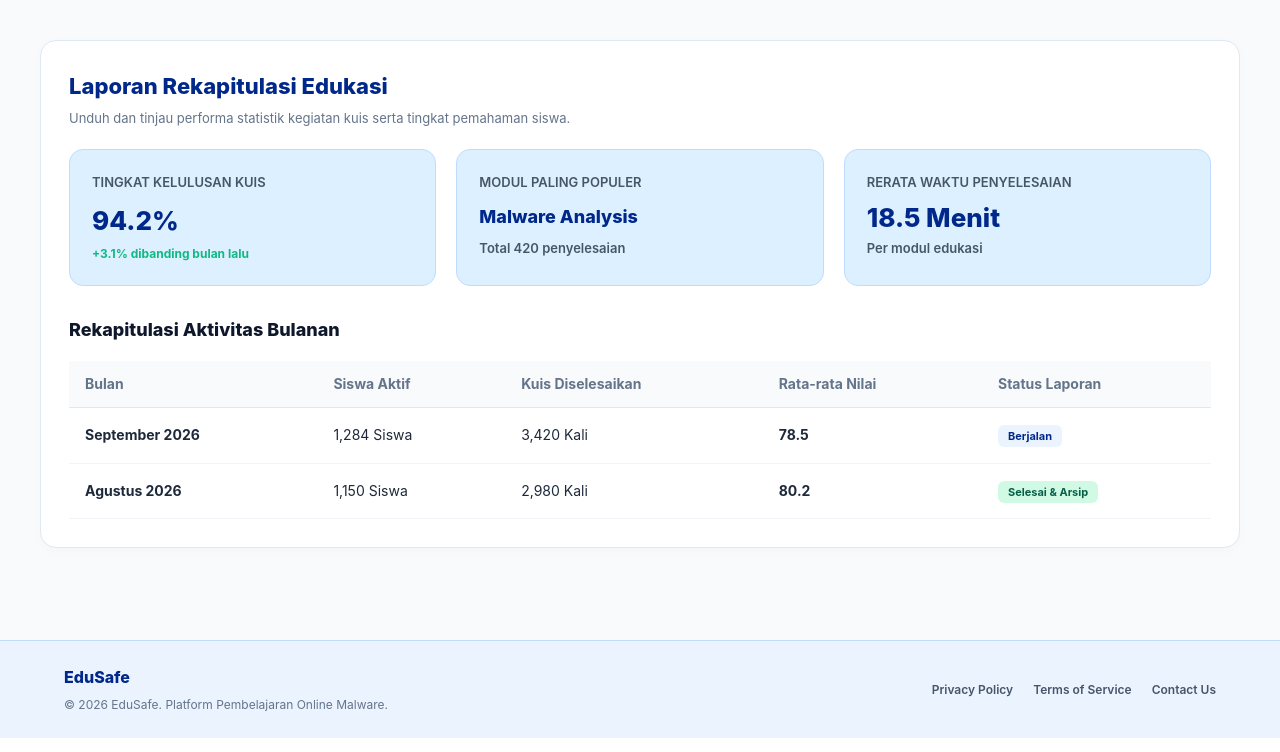
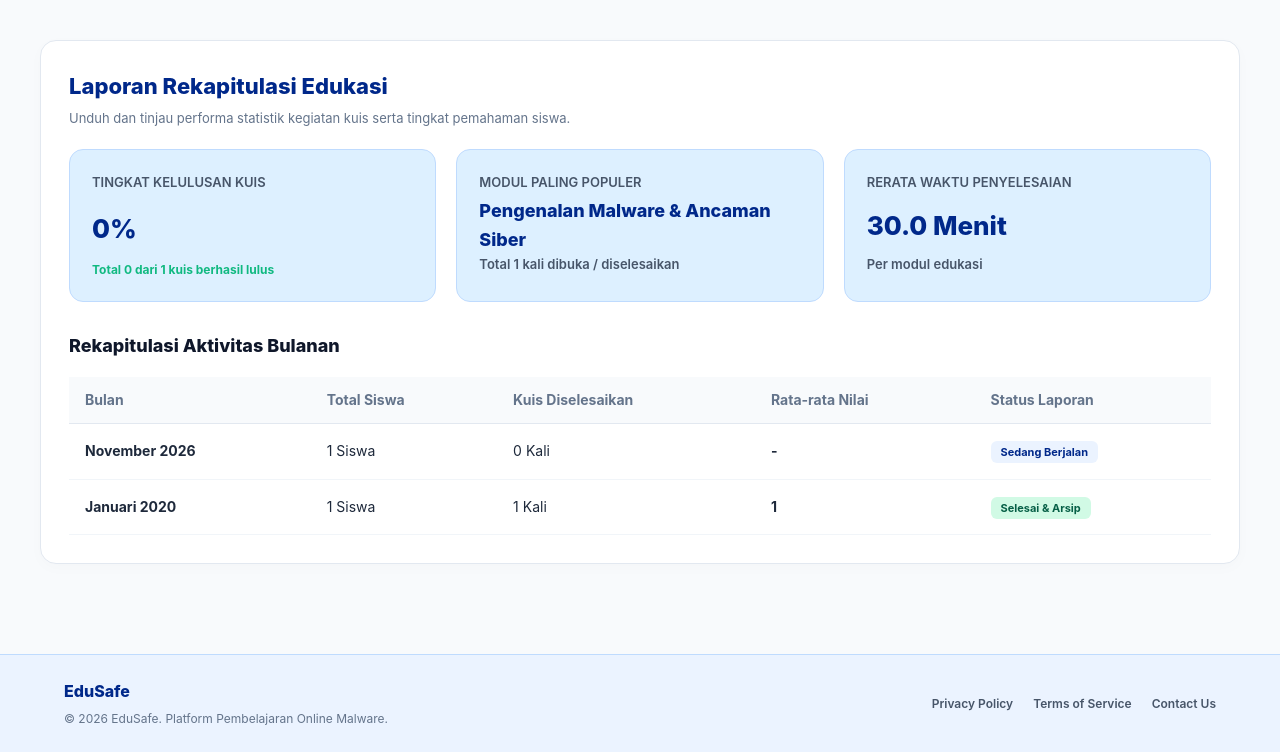
Before and after one commit to dindarahmawatii/EDUSAFE, a Laravel app: page /admin/laporan in a window 1280 px wide. Shown: the part 65-817 px from the top of the page. Run offline with Laravel 12, Linux system fonts and the light colour scheme; a user stored in the database is signed in; data comes from the database, SQL or seed files in the repository; tables that the repository leaves empty hold one stand-in row (values such as "Sample post").

Commit message:
sinkronisasi halamaan laporan yang di admin

```diff
--- a/app/Http/Controllers/AdminController.php
+++ b/app/Http/Controllers/AdminController.php
@@ -8,6 +8,7 @@ use App\Models\ProgresMembaca;
 use App\Models\User;
 use Illuminate\Http\RedirectResponse;
 use Illuminate\Http\Request;
+use Illuminate\Support\Carbon;
 use Illuminate\Support\Facades\DB;
 use Illuminate\Support\Facades\Schema;
 use Illuminate\View\View;
@@ -521,4 +522,218 @@ class AdminController extends Controller
             'riwayatSiswa'
         ));
     }
+
+    /**
+     * Halaman laporan sistem: menampilkan data aktual tingkat kelulusan,
+     * modul paling sering dibuka, rerata waktu penyelesaian per modul,
+     * serta rekapitulasi aktivitas bulanan.
+     */
+    public function laporan(): View
+    {
+        // 1. Data Aktual Tingkat Kelulusan Kuis
+        $totalKuis = 0;
+        $totalLulus = 0;
+        $tingkatKelulusan = 0;
+        $kelulusanSubtext = 'Belum ada kuis dikerjakan';
+
+        try {
+            if (Schema::hasTable('mengerjakan_kuis')) {
+                $totalKuis = DB::table('mengerjakan_kuis')->count();
+                $totalLulus = DB::table('mengerjakan_kuis')
+                    ->where(function ($q) {
+                        $q->where('status_kelulusan', 'LULUS')
+                            ->orWhere('nilai_akhir', '>=', 70);
+                    })
+                    ->count();
+
+                if ($totalKuis > 0) {
+                    $tingkatKelulusan = round(($totalLulus / $totalKuis) * 100, 1);
+                    $kelulusanSubtext = "Total {$totalLulus} dari {$totalKuis} kuis berhasil lulus";
+                }
+            }
+        } catch (\Throwable $e) {
+            $tingkatKelulusan = 0;
+            $kelulusanSubtext = 'Belum ada kuis dikerjakan';
+        }
+
+        // 2. Modul Paling Populer / Sering Dibuka
+        $modulPopulerNama = 'Belum ada data';
+        $modulPopulerSubtext = '0 aktivitas tercatat';
+        $topMateriId = null;
+        $topAktivitasCount = 0;
+
+        try {
+            if (Schema::hasTable('progres_membaca')) {
+                $topProgres = DB::table('progres_membaca')
+                    ->select('idmateri', DB::raw('count(*) as total'))
+                    ->groupBy('idmateri')
+                    ->orderByDesc('total')
+                    ->first();
+
+                if ($topProgres) {
+                    $topMateriId = $topProgres->idmateri;
+                    $topAktivitasCount = (int) $topProgres->total;
+                }
+            }
+
+            if (! $topMateriId && Schema::hasTable('mengerjakan_kuis') && Schema::hasColumn('mengerjakan_kuis', 'idmateri')) {
+                $topKuis = DB::table('mengerjakan_kuis')
+                    ->whereNotNull('idmateri')
+                    ->select('idmateri', DB::raw('count(*) as total'))
+                    ->groupBy('idmateri')
+                    ->orderByDesc('total')
+                    ->first();
+
+                if ($topKuis) {
+                    $topMateriId = $topKuis->idmateri;
+                    $topAktivitasCount = (int) $topKuis->total;
+                }
+            }
+
+            if ($topMateriId && Schema::hasTable('materi')) {
+                $materiPk = (new Materi)->getKeyName();
+                $materiPopuler = Materi::where($materiPk, $topMateriId)->first();
+                if ($materiPopuler) {
+                    $modulPopulerNama = $materiPopuler->namamateri ?? $materiPopuler->judul ?? ('Modul ' . $topMateriId);
+                    $modulPopulerSubtext = "Total {$topAktivitasCount} kali dibuka / diselesaikan";
+                }
+            }
+        } catch (\Throwable $e) {
+            $modulPopulerNama = 'Belum ada data';
+            $modulPopulerSubtext = '0 aktivitas tercatat';
+        }
+
+        // 3. Rata-rata Waktu yang Dibutuhkan untuk Menyelesaikan per Modul
+        $rerataWaktu = '0 Menit';
+        try {
+            $totalModulDikerjakan = 0;
+            if (Schema::hasTable('progres_membaca')) {
+                $totalModulDikerjakan = DB::table('progres_membaca')->where('status_selesai', 1)->count();
+            }
+            if ($totalModulDikerjakan === 0 && Schema::hasTable('mengerjakan_kuis')) {
+                $totalModulDikerjakan = DB::table('mengerjakan_kuis')->count();
+            }
+
+            if ($totalModulDikerjakan > 0) {
+                $durasiMateriMenit = 0;
+                if (Schema::hasColumn('materi', 'durasi')) {
+                    $durasiList = Materi::pluck('durasi')->filter();
+                    if ($durasiList->isNotEmpty()) {
+                        $sum = 0;
+                        foreach ($durasiList as $d) {
+                            preg_match('/(\d+)/', (string) $d, $matches);
+                            $sum += isset($matches[1]) ? (int) $matches[1] : 30;
+                        }
+                        $durasiMateriMenit = $sum / $durasiList->count();
+                    }
+                }
+
+                if ($durasiMateriMenit <= 0) {
+                    $waktuKuis = 15;
+                    if (Schema::hasTable('kuis')) {
+                        $waktuKuis = (int) (DB::table('kuis')->avg('waktuPengerjaan') ?: 15);
+                    }
+                    $durasiMateriMenit = $waktuKuis + 15; // 30 Menit rata-rata penyelesaian modul & kuis
+                }
+
+                $rerataWaktu = number_format($durasiMateriMenit, 1) . ' Menit';
+            }
+        } catch (\Throwable $e) {
+            $rerataWaktu = '0 Menit';
+        }
+
+        // 4. Rekapitulasi Aktivitas Bulanan Aktual
+        $rekapBulanan = collect();
+        try {
+            $monthKeys = collect([now()->format('Y-m')]);
+
+            if (Schema::hasTable('mengerjakan_kuis')) {
+                $datesKuis = DB::table('mengerjakan_kuis')
+                    ->whereNotNull('tanggal_pengerjaan')
+                    ->pluck('tanggal_pengerjaan');
+                foreach ($datesKuis as $d) {
+                    $monthKeys->push(Carbon::parse($d)->format('Y-m'));
+                }
+            }
+
+            if (Schema::hasTable('progres_membaca') && Schema::hasColumn('progres_membaca', 'updated_at')) {
+                $datesProgres = DB::table('progres_membaca')
+                    ->whereNotNull('updated_at')
+                    ->pluck('updated_at');
+                foreach ($datesProgres as $d) {
+                    $monthKeys->push(Carbon::parse($d)->format('Y-m'));
+                }
+            }
+
+            $datesUser = User::whereNotNull('created_at')->pluck('created_at');
+            foreach ($datesUser as $d) {
+                $monthKeys->push(Carbon::parse($d)->format('Y-m'));
+            }
+
+            $monthKeys = $monthKeys->unique()->sortDesc()->values();
+            $currentMonthKey = now()->format('Y-m');
+
+            $indonesianMonths = [
+                '01' => 'Januari', '02' => 'Februari', '03' => 'Maret',
+                '04' => 'April', '05' => 'Mei', '06' => 'Juni',
+                '07' => 'Juli', '08' => 'Agustus', '09' => 'September',
+                '10' => 'Oktober', '11' => 'November', '12' => 'Desember',
+            ];
+
+            $rekapBulanan = $monthKeys->map(function ($key) use ($currentMonthKey, $indonesianMonths) {
+                $carbonDate = Carbon::createFromFormat('Y-m', $key)->startOfMonth();
+                $startOfMonth = $carbonDate->copy()->startOfMonth();
+                $endOfMonth = $carbonDate->copy()->endOfMonth();
+
+                // Nama bulan Indonesia
+                [$thn, $bln] = explode('-', $key);
+                $namaBulan = ($indonesianMonths[$bln] ?? 'Bulan') . ' ' . $thn;
+
+                // Jumlah keseluruhan user pada bulan tersebut
+                $totalUser = User::where('created_at', '<=', $endOfMonth)->count();
+                if ($totalUser === 0) {
+                    $totalUser = User::count();
+                }
+
+                // Kuis yang dikerjakan pada bulan tersebut
+                $kuisList = collect();
+                if (Schema::hasTable('mengerjakan_kuis')) {
+                    $kuisList = DB::table('mengerjakan_kuis')
+                        ->whereBetween('tanggal_pengerjaan', [
+                            $startOfMonth->toDateTimeString(),
+                            $endOfMonth->toDateTimeString(),
+                        ])
+                        ->get();
+                }
+
+                $totalKuis = $kuisList->count();
+                $rerataNilai = $totalKuis > 0 ? round((float) $kuisList->avg('nilai_akhir'), 1) : null;
+
+                $isCurrentOrFuture = $key >= $currentMonthKey;
+                $statusLabel = $isCurrentOrFuture ? 'Sedang Berjalan' : 'Selesai & Arsip';
+                $statusClass = $isCurrentOrFuture ? 'badge-status-blue' : 'badge-status-green';
+
+                return (object) [
+                    'bulan_key' => $key,
+                    'nama_bulan' => $namaBulan,
+                    'total_user' => $totalUser,
+                    'total_kuis' => $totalKuis,
+                    'rerata_nilai' => $rerataNilai,
+                    'status_label' => $statusLabel,
+                    'status_class' => $statusClass,
+                ];
+            });
+        } catch (\Throwable $e) {
+            $rekapBulanan = collect();
+        }
+
+        return view('admin.laporan', compact(
+            'tingkatKelulusan',
+            'kelulusanSubtext',
+            'modulPopulerNama',
+            'modulPopulerSubtext',
+            'rerataWaktu',
+            'rekapBulanan'
+        ));
+    }
 }
--- a/bootstrap/app.php
+++ b/bootstrap/app.php
@@ -1,6 +1,7 @@
 <?php
 
 use App\Http\Middleware\EnsureUserIsAdmin;
+use App\Http\Middleware\SecurityHeaders;
 use Illuminate\Foundation\Application;
 use Illuminate\Foundation\Configuration\Exceptions;
 use Illuminate\Foundation\Configuration\Middleware;
@@ -17,6 +18,11 @@ return Application::configure(basePath: dirname(__DIR__))
         $middleware->alias([
             'admin' => EnsureUserIsAdmin::class,
         ]);
+
+        // Header keamanan (CSP + anti-clickjacking) untuk semua halaman web
+        $middleware->web(append: [
+            SecurityHeaders::class,
+        ]);
     })
     ->withExceptions(function (Exceptions $exceptions): void {
         $exceptions->shouldRenderJsonWhen(
--- a/resources/views/admin/laporan.blade.php
+++ b/resources/views/admin/laporan.blade.php
@@ -19,17 +19,17 @@
             <div class="admin-stats-grid" style="grid-template-columns: repeat(3, 1fr); margin-bottom: 30px;">
                 <div class="stat-card">
                     <p class="stat-label">TINGKAT KELULUSAN KUIS</p>
-                    <h3 class="stat-value" style="color: #00288A;">94.2%</h3>
-                    <span class="stat-trend">+3.1% dibanding bulan lalu</span>
+                    <h3 class="stat-value" style="color: #00288A;">{{ $tingkatKelulusan }}%</h3>
+                    <span class="stat-trend">{{ $kelulusanSubtext }}</span>
                 </div>
                 <div class="stat-card">
                     <p class="stat-label">MODUL PALING POPULER</p>
-                    <h3 class="stat-value" style="font-size: 18px; color: #00288A;">Malware Analysis</h3>
-                    <span class="stat-label">Total 420 penyelesaian</span>
+                    <h3 class="stat-value" style="font-size: 18px; color: #00288A;">{{ $modulPopulerNama }}</h3>
+                    <span class="stat-label">{{ $modulPopulerSubtext }}</span>
                 </div>
                 <div class="stat-card">
                     <p class="stat-label">RERATA WAKTU PENYELESAIAN</p>
-                    <h3 class="stat-value" style="color: #00288A;">18.5 Menit</h3>
+                    <h3 class="stat-value" style="color: #00288A;">{{ $rerataWaktu }}</h3>
                     <span class="stat-label">Per modul edukasi</span>
                 </div>
             </div>
@@ -41,27 +41,28 @@
                     <thead>
                         <tr>
                             <th>Bulan</th>
-                            <th>Siswa Aktif</th>
+                            <th>Total Siswa</th>
                             <th>Kuis Diselesaikan</th>
                             <th>Rata-rata Nilai</th>
                             <th>Status Laporan</th>
                         </tr>
                     </thead>
                     <tbody>
-                        <tr>
-                            <td><strong>September 2026</strong></td>
-                            <td>1,284 Siswa</td>
-                            <td>3,420 Kali</td>
-                            <td><strong>78.5</strong></td>
-                            <td><span class="badge-status-blue">Berjalan</span></td>
-                        </tr>
-                        <tr>
-                            <td><strong>Agustus 2026</strong></td>
-                            <td>1,150 Siswa</td>
-                            <td>2,980 Kali</td>
-                            <td><strong>80.2</strong></td>
-                            <td><span class="badge-status-green">Selesai & Arsip</span></td>
-                        </tr>
+                        @forelse($rekapBulanan as $item)
+                            <tr>
+                                <td><strong>{{ $item->nama_bulan }}</strong></td>
+                                <td>{{ $item->total_user }} Siswa</td>
+                                <td>{{ $item->total_kuis }} Kali</td>
+                                <td><strong>{{ $item->rerata_nilai !== null ? $item->rerata_nilai : '-' }}</strong></td>
+                                <td><span class="{{ $item->status_class }}">{{ $item->status_label }}</span></td>
+                            </tr>
+                        @empty
+                            <tr>
+                                <td colspan="5" style="text-align: center; color: #64748B; padding: 24px;">
+                                    Belum ada data aktivitas bulanan yang tercatat.
+                                </td>
+                            </tr>
+                        @endforelse
                     </tbody>
                 </table>
             </div>
--- a/resources/views/auth/register.blade.php
+++ b/resources/views/auth/register.blade.php
@@ -4,7 +4,7 @@
     <meta charset="UTF-8">
     <meta name="viewport" content="width=device-width, initial-scale=1.0">
     <title>EDUSAFE - Register</title>
-    <script src="https://cdn.tailwindcss.com"></script>
+    <link rel="stylesheet" href="{{ asset('css/register.css') }}">
 </head>
 <body class="min-h-screen bg-[#f8fafc] flex flex-col justify-between m-0 font-sans">
 
@@ -83,7 +83,7 @@
         </div>
     </footer>
 
-    <script>
+    <script nonce="{{ $cspNonce ?? '' }}">
         const form        = document.getElementById('register-form');
         const nameInput   = document.getElementById('name');
         const emailInput  = document.getElementById('email');
--- a/resources/views/layouts/siswa.blade.php
+++ b/resources/views/layouts/siswa.blade.php
@@ -5,10 +5,8 @@
     <meta name="viewport" content="width=device-width, initial-scale=1.0">
     <title>@yield('title', 'EduQuiz - Platform Pembelajaran Online Malware')</title>
 
-    <!-- Font Inter dari Google Fonts -->
-    <link rel="preconnect" href="https://fonts.googleapis.com">
-    <link rel="preconnect" href="https://fonts.gstatic.com" crossorigin>
-    <link href="https://fonts.googleapis.com/css2?family=Inter:wght@400;500;600;700;800&display=swap" rel="stylesheet">
+    <!-- Font Inter (dihosting sendiri, tanpa CDN eksternal) -->
+    <link rel="stylesheet" href="{{ asset('css/fonts.css') }}">
 
     <!-- CSS BASE & COMPONENTS (Wajib Dimuat) -->
     <link rel="stylesheet" href="{{ asset('css/base/variables.css') }}?v={{ time() }}">
--- a/routes/web.php
+++ b/routes/web.php
@@ -72,7 +72,7 @@ Route::prefix('admin')->name('admin.')->middleware(['auth', 'admin'])->group(fun
     Route::get('/evaluasi/{id?}', [AdminController::class, 'evaluasi'])->whereNumber('id')->name('evaluasi');
     Route::post('/evaluasi/{id}', [AdminController::class, 'storeEvaluasi'])->whereNumber('id')->name('evaluasi.store');
 
-    Route::view('/laporan', 'admin.laporan')->name('laporan');
+    Route::get('/laporan', [AdminController::class, 'laporan'])->name('laporan');
     Route::get('/rekap', [AdminController::class, 'rekap'])->name('rekap');
 
     Route::post('/materi/store', [AdminController::class, 'storeMateri'])->name('materi.store');
```
Also changed, not shown: resources/views/admin/dashboard.blade.php (+33 -12 lines), resources/views/admin/rekap.blade.php (+10 -1 lines), resources/views/auth/login.blade.php (+5 -5 lines), resources/views/siswa/kuis.blade.php (+19 -6 lines), resources/views/siswa/rekap.blade.php (+5 -2 lines), tests/Feature/AdminTest.php (+91 -0 lines).
